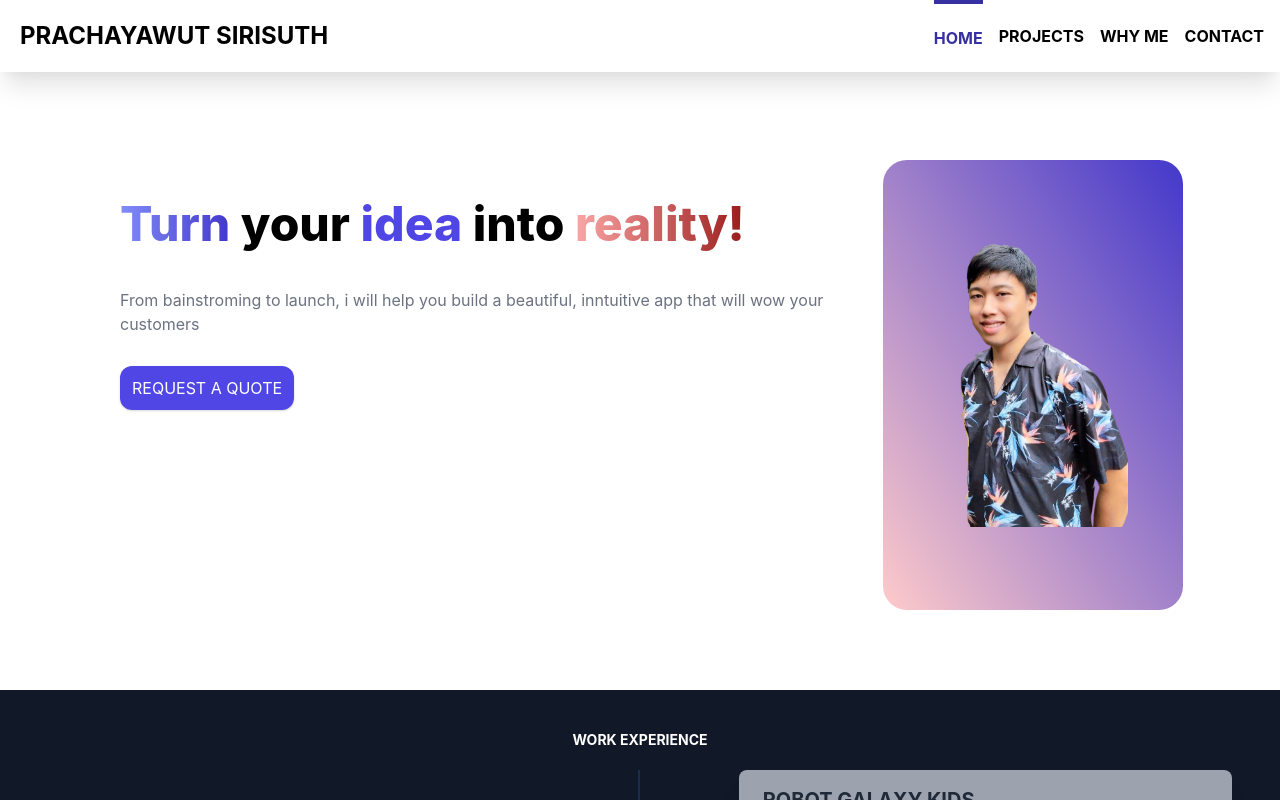
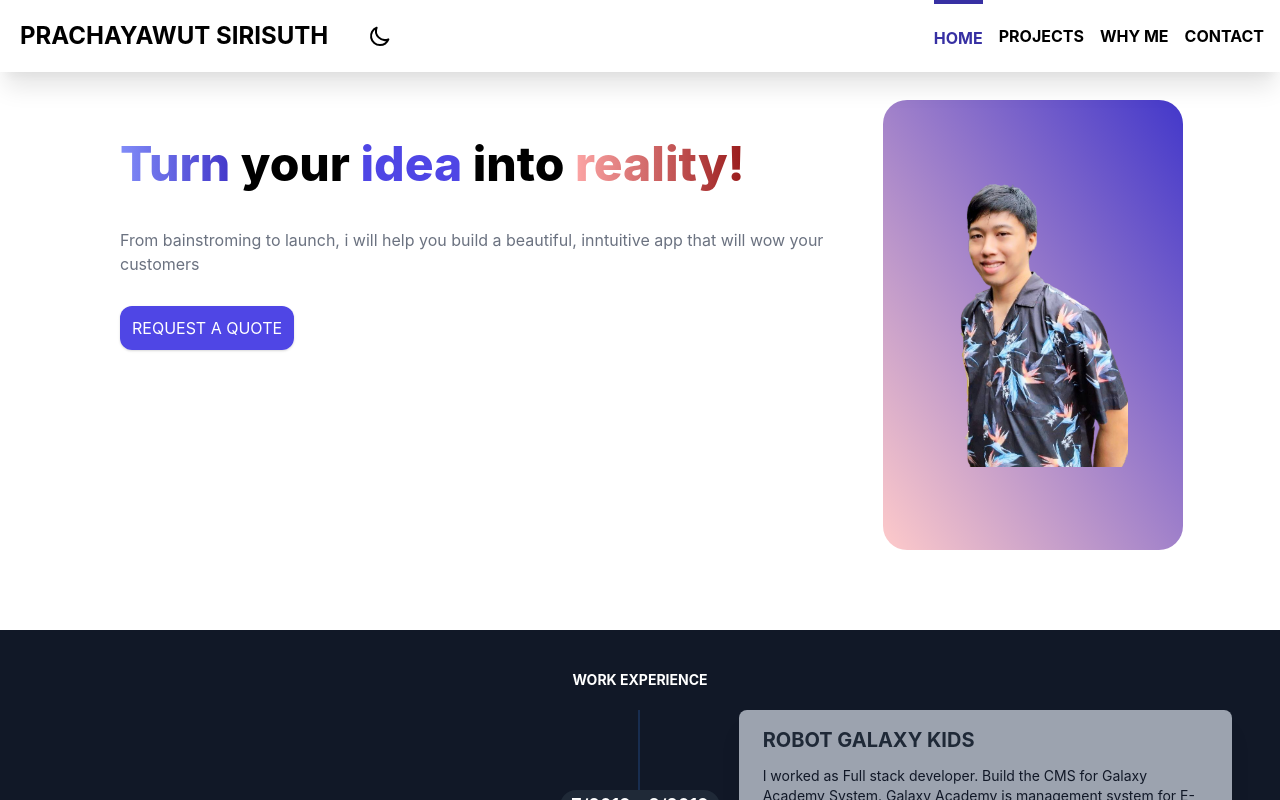
Before and after one commit to Winter-wub/Resume, a Next.js app: page / in a window 1280 px wide. Shown: the top 800 px of the page. Built offline with nearby package versions, Linux system fonts and the light colour scheme.

Commit message:
add darkmode and increase mem up to 512mb

```diff
--- a/components/ContactSection.tsx
+++ b/components/ContactSection.tsx
@@ -4,9 +4,9 @@ import { FaFacebook, FaGithub, FaLinkedin } from "react-icons/fa";
 
 export const ContactSection: VFC = () => {
 	return (
-		<section id="contact" className="bg-white text-black p-1">
+		<section id="contact" className="bg-white dark:bg-black text-black p-1">
 			<div className="container mx-auto md:p-20">
-				<h2 className="text-center uppercase font-bold mb-20 text-sm my-8">Let&apos;s make something awesome
+				<h2 className="text-center uppercase font-bold mb-20 text-sm my-8 text-black dark:text-white">Let&apos;s make something awesome
 					together</h2>
 				<div className="flex flex-col md:flex-row items-center justify-between">
 					<div className="mb-5 rounded-2xl p-10 bg-black text-white shadow-xl">
@@ -25,7 +25,7 @@ export const ContactSection: VFC = () => {
 							project
 						</button>
 					</div>
-					<div className="mb-5 p-10">
+					<div className="mb-5 p-10 text-black dark:text-white">
 						<div className="text-5xl font-bold mb-10">Contacts</div>
 						<div className="flex items-center mb-5">
 							<FiMail className="mr-5" />
--- a/components/HomeSection.tsx
+++ b/components/HomeSection.tsx
@@ -7,9 +7,9 @@ import manifest from "../pages/manifest.json";
 export const HomeSection: VFC = () => {
 	return (
 		<>
-		<section id="home" className="flex w-full container mx-auto md:p-20">
-			<div className="w-full p-10 bg-black md:bg-white md:w-auto">
-				<div className="font-extrabold md:text-5xl text-3xl mb-10 text-white md:text-black animate__animated animate__jackInTheBox" >
+		<section id="home" className="flex w-full container mx-auto md:p-20 bg-white dark:bg-black">
+			<div className="w-full p-10 bg-black md:bg-white md:dark:bg-black md:w-auto">
+				<div className="font-extrabold md:text-5xl text-3xl mb-10 text-white md:text-black md:dark:text-white animate__animated animate__jackInTheBox" >
 						<span className="bg-gradient-to-r from-indigo-400 to-indigo-700 text-transparent bg-clip-text">
 							Turn</span> your <span
 					className="text-indigo-600">idea</span> into <span
--- a/components/ProjectSection.tsx
+++ b/components/ProjectSection.tsx
@@ -14,9 +14,9 @@ export const ProjectSection: VFC = () => {
 	useScrollTriggerClassName(section2Ref, ['animate__animated', 'animate__fadeInLeft'])
 
 	return (
-		<section id="projects" className="p-1 bg-white flex flex-col items-center container mx-auto">
-			<h2 className="uppercase font-extrabold my-5">Freelance Projects</h2>
-			<h3 className="md:text-5xl text-3xl mb-5 animate__animated"  ref={section2Ref}>2 years of app <div
+		<section id="projects" className="p-1 bg-white dark:bg-black flex flex-col items-center container mx-auto">
+			<h2 className="uppercase font-extrabold my-5 text-black dark:text-white">Freelance Projects</h2>
+			<h3 className="md:text-5xl text-3xl mb-5 animate__animated text-black dark:text-white"  ref={section2Ref}>2 years of app <div
 				className="bg-gradient-to-r from-indigo-700 to-red-500 text-transparent bg-clip-text">development</div></h3>
 			<div className="text-center text-sm text-gray-500 h-20 w-80 mb-10">As Fullstack Web developer, i helped early
 				stage
@@ -34,12 +34,10 @@ export const ProjectSection: VFC = () => {
 								{
 									item.images.map((image, id) => {
 										const Img = require(`../public/${image}`);
+										{/* @ts-ignore */}
 										return (
-											<>
-												{/* @ts-ignore */}
 												<Image className="shadow-xl rounded-2xl" key={id} src={Img} alt="myenglishtime-1" height={400}
 												       width={250} />
-											</>
 										);
 									})
 								}
@@ -47,7 +45,7 @@ export const ProjectSection: VFC = () => {
 							</Carousel>
 						</div>
 						<div className="order-1 md:w-1/2 w-full p-2">
-							<h1 className="text-xl mb-5 font-bold uppercase">{item.name}</h1>
+							<h1 className="text-xl mb-5 font-bold uppercase text-black dark:text-white">{item.name}</h1>
 							<p className="text-gray-500 mb-3">{item.desc}</p>
 							<div className="flex">
 								{
--- a/components/WhymeSection.tsx
+++ b/components/WhymeSection.tsx
@@ -5,7 +5,7 @@ export const WhymeSection: VFC = () => {
 		<section id="whyme" className="bg-gray-900 text-white">
 			<div className="container mx-auto pb-36">
 				<h2 className="text-center uppercase font-bold mb-5 text-sm pt-20">Why me</h2>
-				<div className="grid grid-flow-col grid-cols-3 grid-rows-2 gap-4 p-20">
+				<div className="grid grid-flow-col grid-cols-1 grid-rows-6 md:grid-cols-3 md:grid-rows-2 gap-4 p-20">
 					<div>
 						<h4 className="mb-3">Experience</h4>
 						<p className="text-gray-400">
--- a/components/layouts/default.tsx
+++ b/components/layouts/default.tsx
@@ -3,6 +3,7 @@ import { BsList } from "react-icons/bs";
 import React, { useState } from "react";
 import Scrollspy from "react-scrollspy";
 import Head from "next/head";
+import useDarkMode from "../../hooks/darkMode";
 
 
 const navigations = [{
@@ -22,6 +23,45 @@ const navigations = [{
 const DefaultLayout: React.FC = ({ children }) => {
 
 	const [toggleCollapse, setToggleCollapse] = useState(false);
+	const [colorTheme, setTheme] = useDarkMode();
+
+	const togglerTheme = (
+		<div className="mr-auto ml-5 flex items-center justify-center">
+			{colorTheme === "light" ? (
+				<svg
+					onClick={() => setTheme("light")}
+					xmlns="http://www.w3.org/2000/svg"
+					className="h-6 w-6 text-white"
+					fill="none"
+					viewBox="0 0 24 24"
+					stroke="currentColor"
+				>
+					<path
+						strokeLinecap="round"
+						strokeLinejoin="round"
+						strokeWidth={2}
+						d="M9.663 17h4.673M12 3v1m6.364 1.636l-.707.707M21 12h-1M4 12H3m3.343-5.657l-.707-.707m2.828 9.9a5 5 0 117.072 0l-.548.547A3.374 3.374 0 0014 18.469V19a2 2 0 11-4 0v-.531c0-.895-.356-1.754-.988-2.386l-.548-.547z"
+					/>
+				</svg>
+			) : (
+				<svg
+					onClick={() => setTheme("dark")}
+					xmlns="http://www.w3.org/2000/svg"
+					className="h-6 w-6 text-black"
+					fill="none"
+					viewBox="0 0 24 24"
+					stroke="currentColor"
+				>
+					<path
+						strokeLinecap="round"
+						strokeLinejoin="round"
+						strokeWidth={2}
+						d="M20.354 15.354A9 9 0 018.646 3.646 9.003 9.003 0 0012 21a9.003 9.003 0 008.354-5.646z"
+					/>
+				</svg>
+			)}
+		</div>
+	);
 
 	return (
 		<>
@@ -30,11 +70,11 @@ const DefaultLayout: React.FC = ({ children }) => {
 			</Head>
 			<div className="relative">
 				<div className="z-40 fixed top-0 w-full">
-					<div className="flex bg-white shadow-xl">
-						<div className="font-bold text-2xl  p-5 uppercase text-black bg-white  mr-auto">
+					<div className="flex bg-white dark:bg-black shadow-xl">
+						<div className="font-bold text-2xl p-5 uppercase text-black dark:text-white">
 							{manifest.brand}
 						</div>
-
+						{togglerTheme}
 						<Scrollspy items={["home", "projects", "whyme", "contact"]}
 						           className="items-center justify-center hidden md:flex bg-white dark:bg-black"
 						           currentClassName="text-indigo-800 border-t-4 border-indigo-800">
@@ -50,7 +90,7 @@ const DefaultLayout: React.FC = ({ children }) => {
 							}
 						</Scrollspy>
 						<div className="flex md:hidden items-center mr-2">
-							<button className="rounded border p-2" onClick={() => setToggleCollapse(!toggleCollapse)}>
+							<button className="rounded border p-2 dark:text-white text-black" onClick={() => setToggleCollapse(!toggleCollapse)}>
 								<BsList />
 							</button>
 						</div>
@@ -68,7 +108,7 @@ const DefaultLayout: React.FC = ({ children }) => {
 						)
 					}
 				</div>
-				<div className="mt-20">
+				<div className="md:mt-5 mt-20">
 					{children}
 				</div>
 			</div>
--- /dev/null
+++ b/hooks/darkMode.ts
@@ -0,0 +1,27 @@
+import { useEffect, useState } from "react";
+
+enum Theme {
+	dark ='dark',
+	light = 'light'
+}
+const useDarkMode = (): [string, (value: Theme) => void] => {
+	const [theme, setTheme] = useState(
+		typeof window !== "undefined" ? localStorage.theme : "dark"
+	);
+	const colorTheme = theme === "dark" ? "light" : "dark";
+
+	useEffect(() => {
+		const root = window.document.documentElement;
+
+		root.classList.remove(colorTheme);
+		root.classList.add(theme);
+
+		if (typeof window !== "undefined") {
+			localStorage.setItem("theme", theme);
+		}
+	}, [theme]);
+
+	return [colorTheme, setTheme];
+}
+
+export default useDarkMode;
--- a/pages/index.tsx
+++ b/pages/index.tsx
@@ -9,7 +9,7 @@ const Index = () => {
 
 	return (
 		<DefaultLayout>
-		<HomeSection/>
+			<HomeSection />
 			<ProjectSection />
 			<WhymeSection />
 			<ContactSection />
--- a/server.js
+++ b/server.js
@@ -10,11 +10,14 @@ const app = next({
 	dev,
 	// the absolute directory from the package.json file that initialises this module
 	// IE: the absolute path from the root of the Cloud Function
-	conf: config,
+	conf: config
 });
 const handle = app.getRequestHandler();
 
-const server = functions.https.onRequest((request, response) => {
+const server = functions.runWith({
+	timeoutSeconds: 300,
+	memory: "512MB"
+}).region("us-central1").https.onRequest((request, response) => {
 	// log the page.js file or resource being requested
 	console.log("File: " + request.originalUrl);
 	return app.prepare().then(() => handle(request, response));
--- a/tailwind.config.js
+++ b/tailwind.config.js
@@ -1,6 +1,6 @@
 module.exports = {
 	purge: ["./pages/**/*.{js,ts,jsx,tsx}", "./components/**/*.{js,ts,jsx,tsx}"],
-	darkMode: false, // or 'media' or 'class'
+	darkMode: 'class', // or 'media' or 'class'
 	theme: {
 		extend: {}
 	},
```
